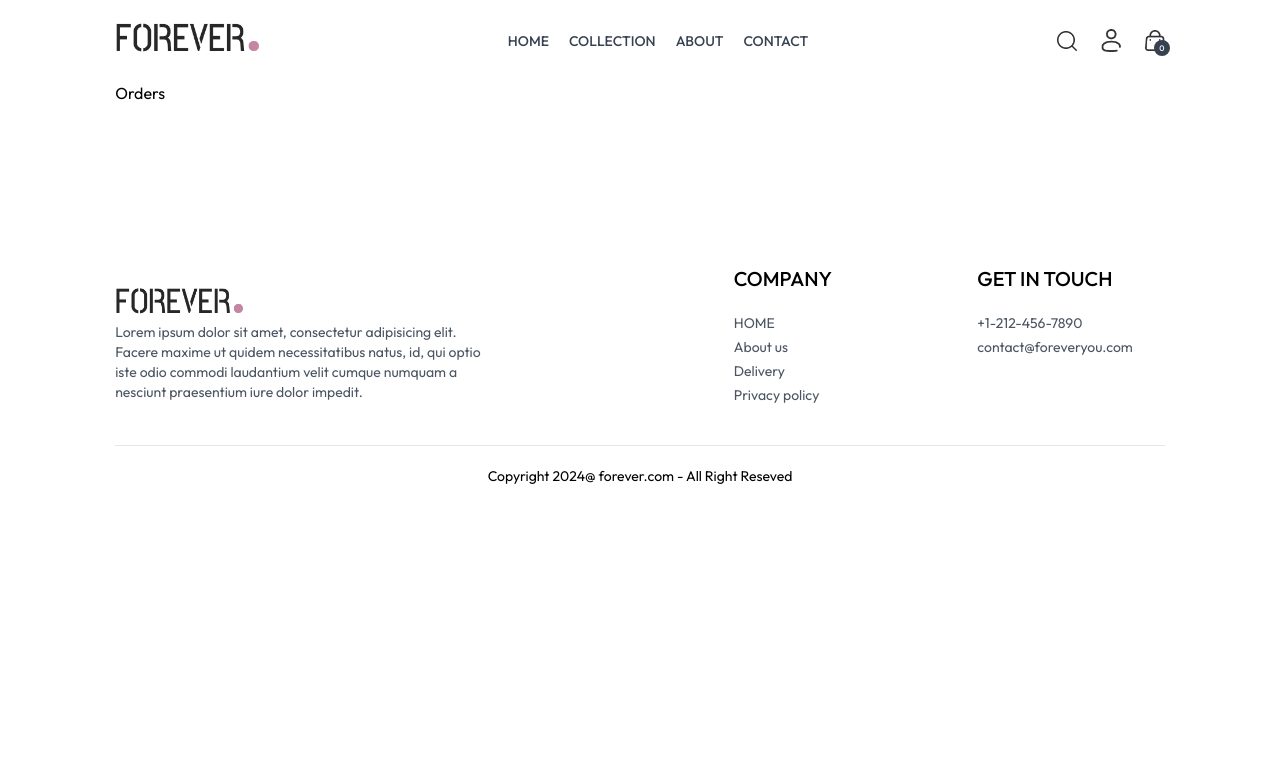
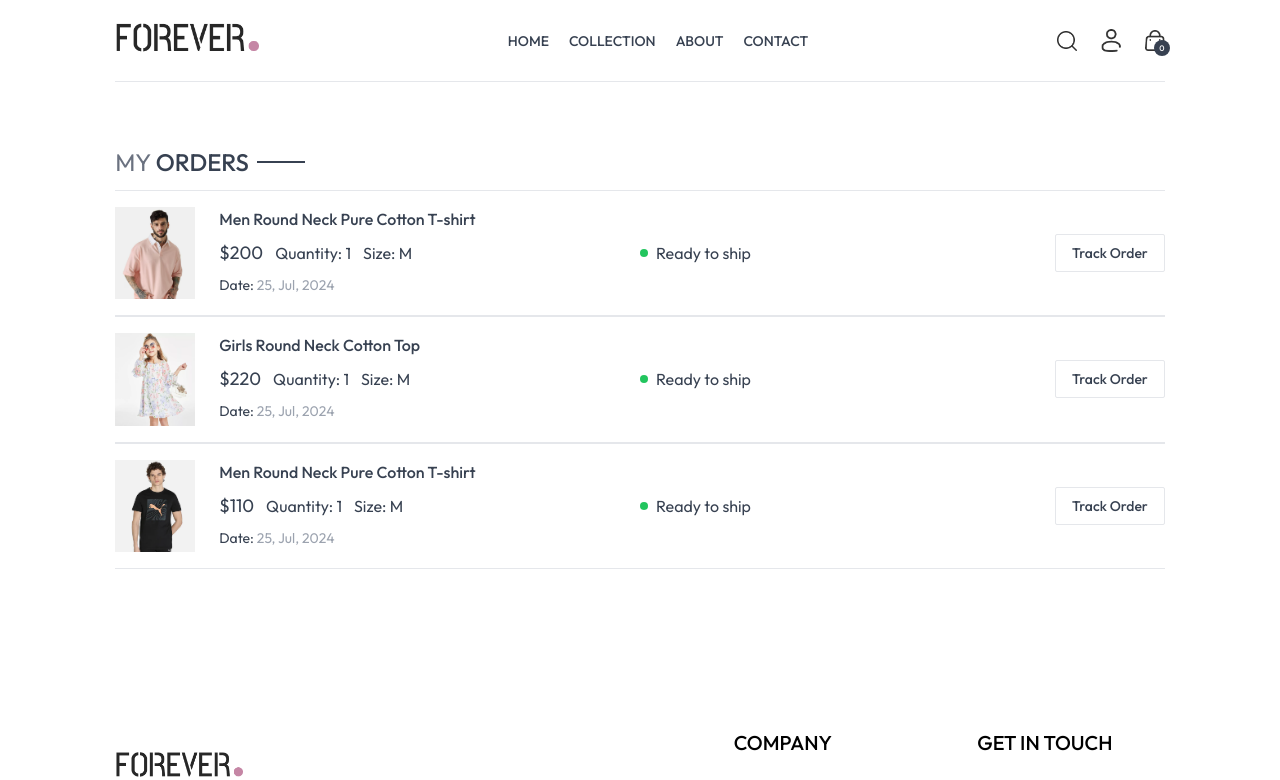
Before and after one commit to lsj2015-hub/forever-mall, a React app in the folder frontend/: page /orders in a window 1280 px wide. Shown: the top 780 px of the page. Built offline with nearby package versions, Linux system fonts and the light colour scheme; the HTML template or start-up script is replaced by a standard one.

Commit message:
Order Page completed

```diff
--- a/frontend/src/pages/Orders.jsx
+++ b/frontend/src/pages/Orders.jsx
@@ -1,5 +1,53 @@
+import { useContext } from 'react';
+import { ShopContext } from '../context/ShopContext';
+import Title from '../components/Title';
+
 const Orders = () => {
-  return <div>Orders</div>;
+  const { products, currency } = useContext(ShopContext);
+
+  return (
+    <div className="border-t pt-16">
+      <div className="text-2xl">
+        <Title text1={'MY'} text2={'ORDERS'} />
+      </div>
+
+      <div className="">
+        {products.slice(1, 4).map((item, index) => (
+          <div
+            key={index}
+            className="py-4 border-t border-b text-gray-700 flex flex-col md:flex-row md:items-center md:justify-between gap-4"
+          >
+            <div className="flex items-start gap-6 text-sm">
+              <img src={item.image[0]} alt="" className="w-16 sm:w-20" />
+              <div>
+                <p className="sm:text-base font-medium">{item.name}</p>
+                <div className="flex items-center gap-3 mt-2 text-base text-gray-700">
+                  <p className="text-lg">
+                    {currency}
+                    {item.price}
+                  </p>
+                  <p>Quantity: 1</p>
+                  <p>Size: M</p>
+                </div>
+                <p className="mt-2">
+                  Date: <span className="text-gray-400">25, Jul, 2024</span>
+                </p>
+              </div>
+            </div>
+            <div className="md:w-1/2 flex justify-between">
+              <div className="flex items-center gap-2">
+                <p className="min-w-2 h-2 rounded-full bg-green-500"></p>
+                <p className="text-sm md:text-base">Ready to ship</p>
+              </div>
+              <button className="border px-4 py-2 text-sm font-medium rounded-sm">
+                Track Order
+              </button>
+            </div>
+          </div>
+        ))}
+      </div>
+    </div>
+  );
 };
 
 export default Orders;
```
